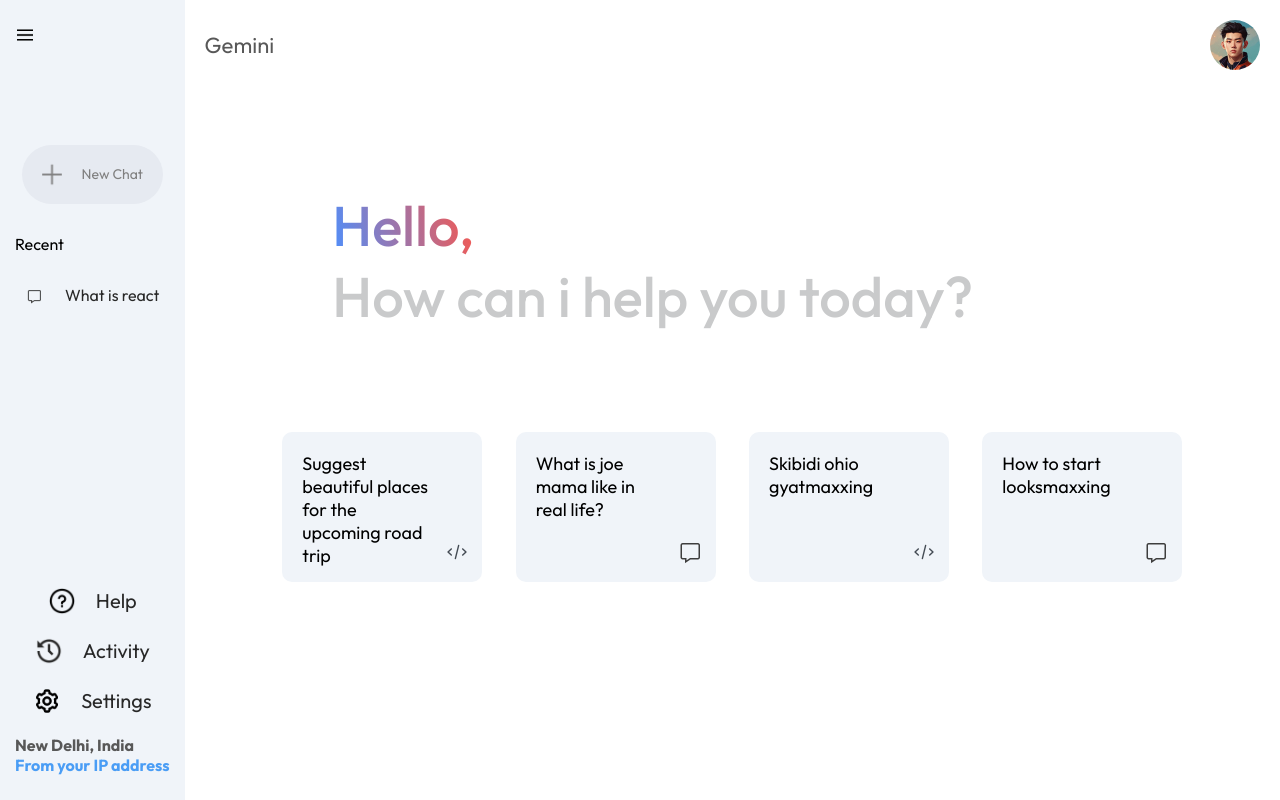
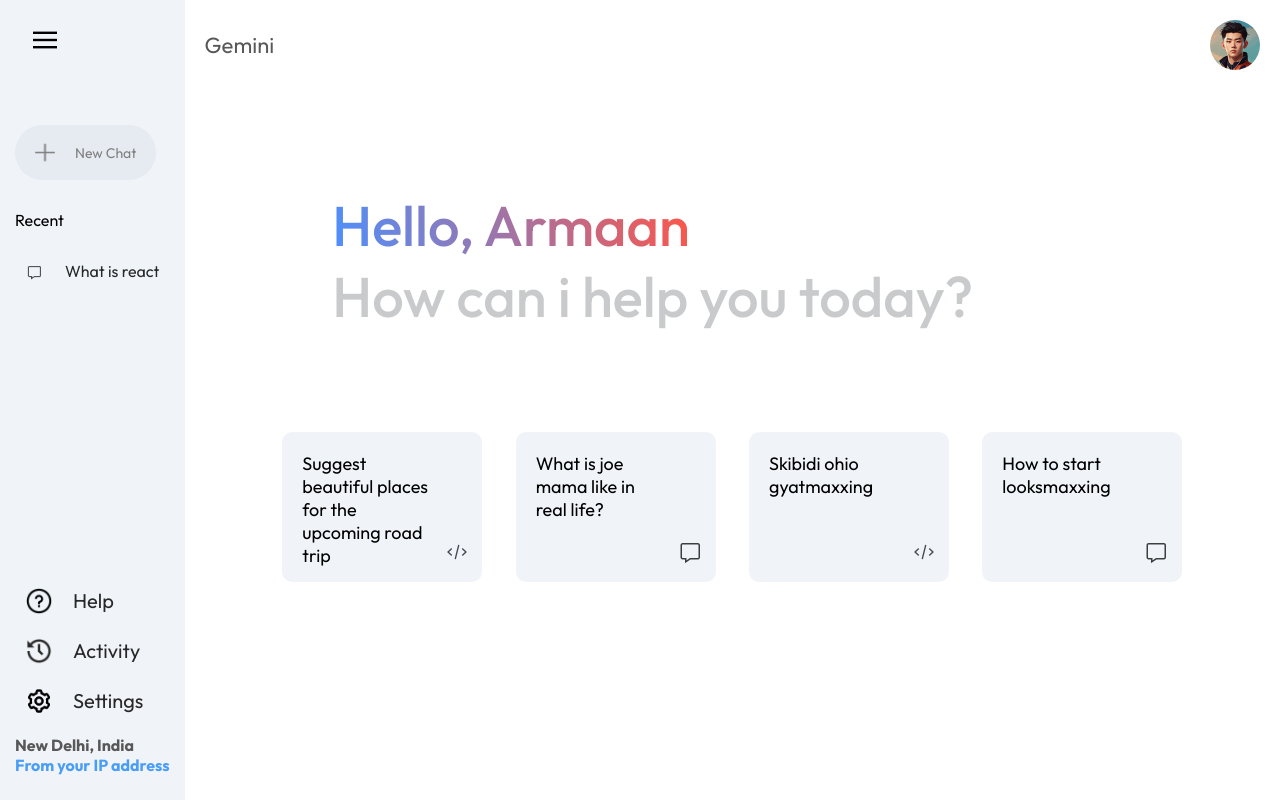
Before and after one commit to Ormon-huehuehue/Gemini-clone, a React (Vite) app: page / in a window 1280 px wide. Built offline with nearby package versions, Linux system fonts and the light colour scheme.

Commit message:
sidebar alignment fixes

```diff
--- a/src/components/Main/Main.jsx
+++ b/src/components/Main/Main.jsx
@@ -13,7 +13,7 @@
 
         <div className="main-container">
           <div className="greet">
-            <p><span> Hello,</span></p>
+            <p><span> Hello, Armaan</span></p>
             <p>How can i help you today?</p>
           </div>
 
--- a/src/components/Sidebar/Sidebar.css
+++ b/src/components/Sidebar/Sidebar.css
@@ -18,18 +18,28 @@
 
 
 }
-.sidebar menu{
-    display: block;
+.sidebar .menu{
+    display: flex;
+    position:fixed;
     cursor: pointer;
-    margin-left: 10px;
+    padding-left:15px;
 
+
+    justify-content: center;
+}
+
+.sidebar .menu img{
+    bottom:20px;
+    width:30px;
+    justify-content: center;
+    align-items: center;
 }
 
 .sidebar .newChat{
     margin-top: 100px;
     display: flex;
     align-items: center;
-    justify-content: center;
+    justify-content: start;
 
 
 
@@ -48,8 +58,12 @@
     border-radius: 50px;
     background-color: #e6eaf1;
     color: grey;
+    justify-content: start;
+}
 
-
+.wao img{
+    width:20px;
+    height:25px;
 }
 
 
@@ -65,7 +79,7 @@
 }
 
 .sidebar .recentEntry{
-    justify-content: center;
+    justify-content: start;
     display:flex;
     gap:20px;
     padding: 10px;
@@ -89,13 +103,13 @@
 .bottom{
     font-weight: 400;
     font-size:20px;
-    align-items: center;
+
 }
 
 .bottom img{
 
     width:28px;
-    align-items: center;
+
 }
 
 .bottom .location{
--- a/src/components/Sidebar/Sidebar.jsx
+++ b/src/components/Sidebar/Sidebar.jsx
@@ -11,7 +11,9 @@
   return (
     <div className= "sidebar">
         <div className="top">
-            <img onClick={()=>setExtended(prev=>!prev)} className = "menu" src={assets.menu_icon}/>
+            <div className="menu">
+                <img onClick={()=>setExtended(prev=>!prev)} src={assets.menu_icon}/>
+            </div>
             <div className="newChat">
                 <div className="wao">
                     <img src = {assets.plus_icon}/>
```
